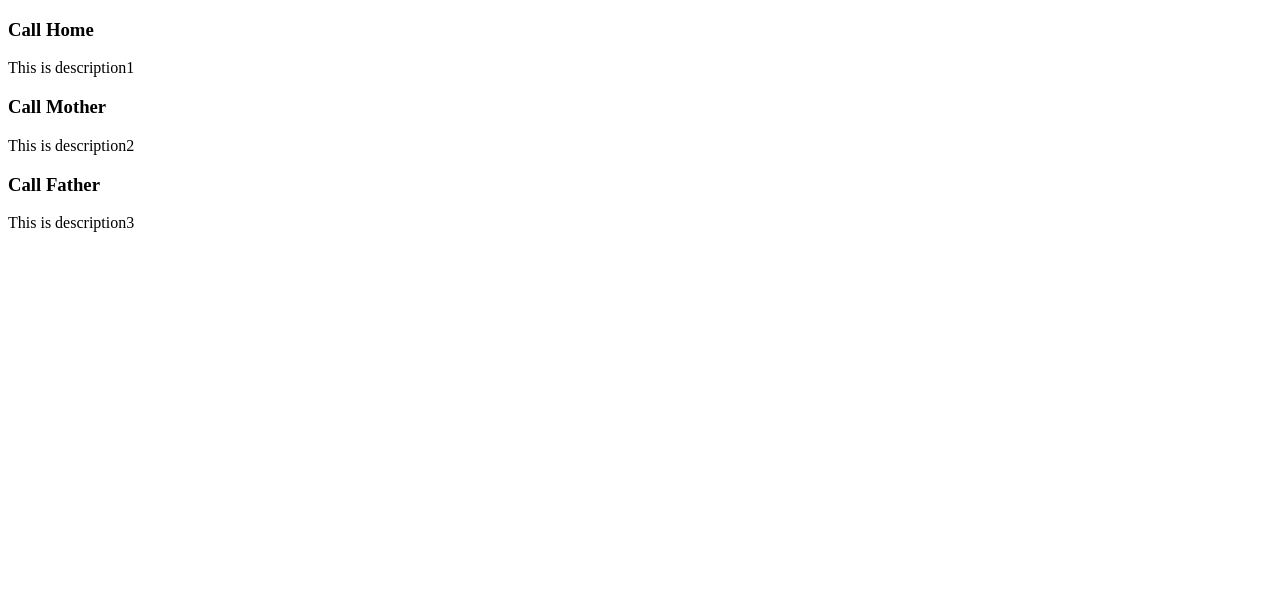
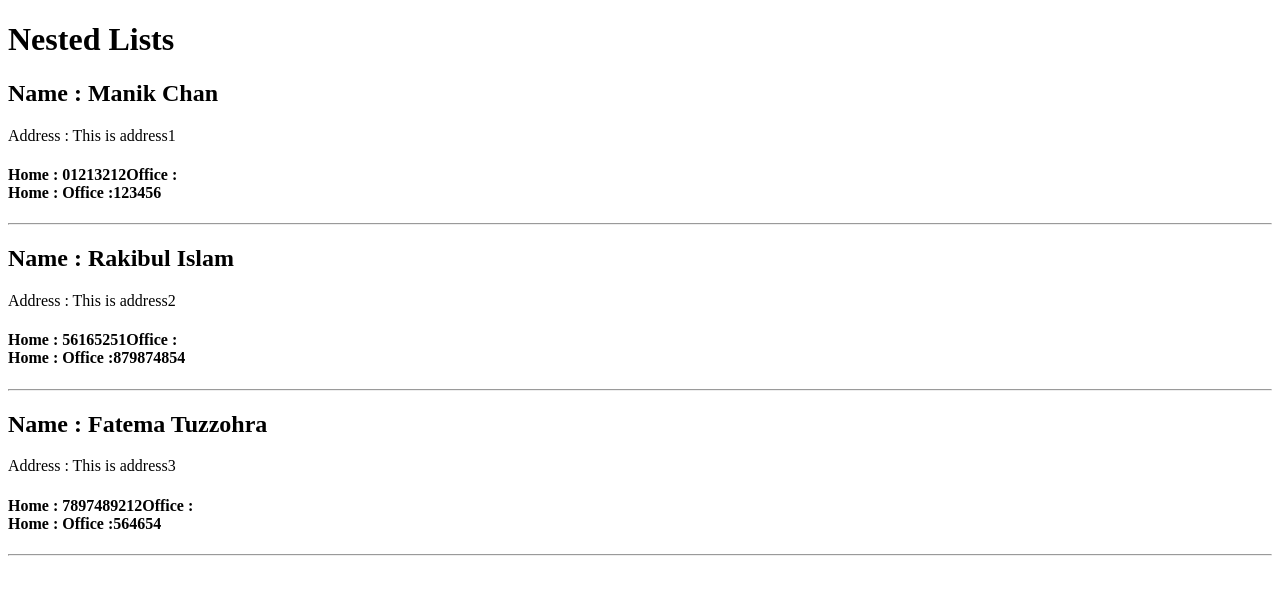
Before and after one commit to dipu157/React_Learning, a React (Create React App) app in the folder react-anis/: page / in a window 1280 px wide. Shown: the top 594 px of the page. Built offline with nearby package versions, Linux system fonts and the light colour scheme.

Commit message:
multi map function usage

```diff
--- a/react-anis/src/App.js
+++ b/react-anis/src/App.js
@@ -1,12 +1,59 @@
 import React from 'react';
-import Card from './components/Card';
-import Data from './data.json'
-import { List } from './components/UniqueList/List';
+import { v4 as uuidv4 } from 'uuid';
+
+const users = [
+    {
+        id: uuidv4(),
+        name : "Manik Chan",
+        address : "This is address1",
+        phones : [
+            { home: "01213212"},
+            { office: "123456"}
+        ]
+
+    },
+    {
+        id: uuidv4(),
+        name : "Rakibul Islam",
+        address : "This is address2",
+        phones : [
+            { home: "56165251"},
+            { office: "879874854"}
+        ]
+    },
+    {
+        id: uuidv4(),
+        name :"Fatema Tuzzohra",
+        address : "This is address3",
+        phones : [
+            { home: "7897489212"},
+            { office: "564654"}
+        ]
+    }
+
+]
 
 function App() {
 
     return <div>
-        <List />
+        <h1>Nested Lists</h1>
+
+        {users.map((user) =>{
+            const {id, name, address, phones} = user;
+            return <div key={id}>
+                <h2>Name : {name}</h2>
+                <p>Address : {address}</p>
+                <h4>
+                    {phones.map((phone) =>{
+                        return <div>
+                            Home : {phone.home}
+                            Office :{phone.office}
+                        </div>
+                    })}
+                </h4>
+                <hr />
+            </div>
+        })}
     </div>
 }
 
```
